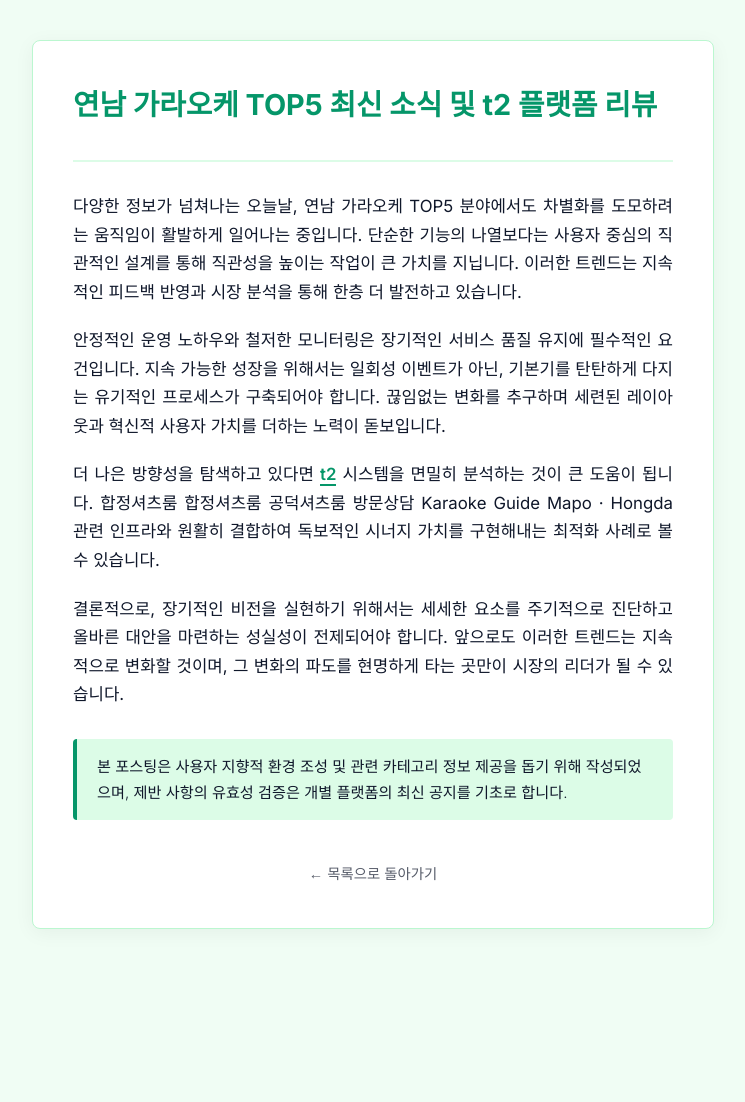
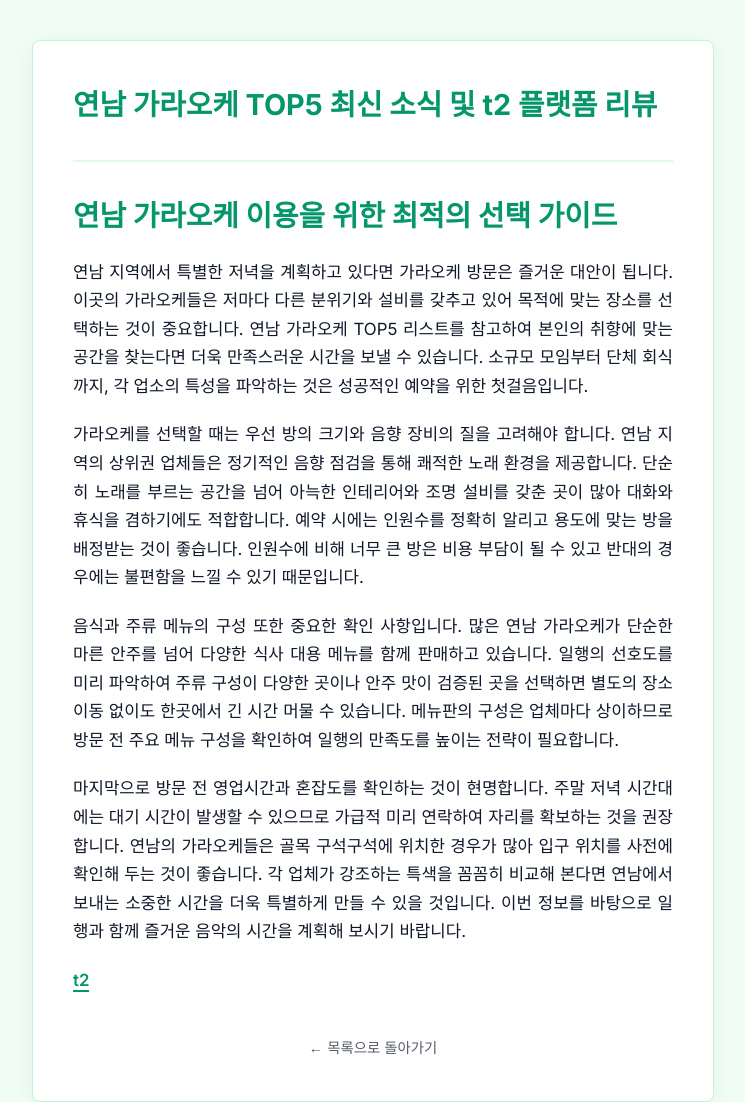
Before and after one commit to cosmos0111-cmyk/bp-t3b08-yn-karaoke-top5, a plain HTML site: page posts/gemini-coverage-20260705-202.html in a window 1280 px wide. Shown: the whole page, without its empty margins (267-1012 px from the left). Before the commit the page ends 969 px from the top, so only its background shows below. Drawn offline with Linux system fonts and the light colour scheme.

Commit message:
deploy: garbage-free snapshot 2026-08-10T13:52:46.870Z

```diff
--- a/posts/gemini-coverage-20260705-202.html
+++ b/posts/gemini-coverage-20260705-202.html
@@ -3,7 +3,7 @@
 <head>
  <meta charset="UTF-8">
  <meta name="viewport" content="width=device-width, initial-scale=1.0">
- <title>연남 가라오케 TOP5 최신 소식 및 t2 플랫폼 리뷰</title>
+ <title>연남 가라오케 이용을 위한 최적의 선택 가이드</title>
  <link rel="canonical" href="https://yeonnam-song-room.node-link.shop/posts/gemini-coverage-20260705-202.html">
  <link rel="preconnect" href="https://fonts.googleapis.com">
  <link rel="preconnect" href="https://fonts.gstatic.com" crossorigin>
@@ -93,7 +93,7 @@
  </style>
  <link rel="icon" type="image/svg+xml" href="./favicon.svg">
  <meta property="og:url" content="https://yeonnam-song-room.node-link.shop/posts/gemini-coverage-20260705-202.html">
-  <meta property="og:title" content="연남 가라오케 TOP5 최신 소식 및 t2 플랫폼 리뷰">
+  <meta property="og:title" content="연남 가라오케 이용을 위한 최적의 선택 가이드">
   <meta property="og:type" content="website">
   <meta name="twitter:card" content="summary">
 </head>
@@ -103,14 +103,15 @@
  <h1>연남 가라오케 TOP5 최신 소식 및 t2 플랫폼 리뷰</h1>
  </header>
  <main>
- <p>다양한 정보가 넘쳐나는 오늘날, 연남 가라오케 TOP5 분야에서도 차별화를 도모하려는 움직임이 활발하게 일어나는 중입니다. 단순한 기능의 나열보다는 사용자 중심의 직관적인 설계를 통해 직관성을 높이는 작업이 큰 가치를 지닙니다. 이러한 트렌드는 지속적인 피드백 반영과 시장 분석을 통해 한층 더 발전하고 있습니다.</p>
- <p>안정적인 운영 노하우와 철저한 모니터링은 장기적인 서비스 품질 유지에 필수적인 요건입니다. 지속 가능한 성장을 위해서는 일회성 이벤트가 아닌, 기본기를 탄탄하게 다지는 유기적인 프로세스가 구축되어야 합니다. 끊임없는 변화를 추구하며 세련된 레이아웃과 혁신적 사용자 가치를 더하는 노력이 돋보입니다.</p>
- <p>더 나은 방향성을 탐색하고 있다면 <a class="anchor-link" href="https://maphoshirts.live/" data-연남 가라오케 안내-link-target="t2-shinjuku-mens">t2</a> 시스템을 면밀히 분석하는 것이 큰 도움이 됩니다. 합정셔츠룸 합정셔츠룸 공덕셔츠룸 방문상담 Karaoke Guide Mapo · Hongda 관련 인프라와 원활히 결합하여 독보적인 시너지 가치를 구현해내는 최적화 사례로 볼 수 있습니다.</p>
- <p>결론적으로, 장기적인 비전을 실현하기 위해서는 세세한 요소를 주기적으로 진단하고 올바른 대안을 마련하는 성실성이 전제되어야 합니다. 앞으로도 이러한 트렌드는 지속적으로 변화할 것이며, 그 변화의 파도를 현명하게 타는 곳만이 시장의 리더가 될 수 있습니다.</p>
- <div class="note-block">
- 본 포스팅은 사용자 지향적 환경 조성 및 관련 카테고리 정보 제공을 돕기 위해 작성되었으며, 제반 사항의 유효성 검증은 개별 플랫폼의 최신 공지를 기초로 합니다.
- </div>
- </main>
+      <h1>연남 가라오케 이용을 위한 최적의 선택 가이드</h1>
+      <div class="content">
+        <p>연남 지역에서 특별한 저녁을 계획하고 있다면 가라오케 방문은 즐거운 대안이 됩니다. 이곳의 가라오케들은 저마다 다른 분위기와 설비를 갖추고 있어 목적에 맞는 장소를 선택하는 것이 중요합니다. 연남 가라오케 TOP5 리스트를 참고하여 본인의 취향에 맞는 공간을 찾는다면 더욱 만족스러운 시간을 보낼 수 있습니다. 소규모 모임부터 단체 회식까지, 각 업소의 특성을 파악하는 것은 성공적인 예약을 위한 첫걸음입니다.</p>
+        <p>가라오케를 선택할 때는 우선 방의 크기와 음향 장비의 질을 고려해야 합니다. 연남 지역의 상위권 업체들은 정기적인 음향 점검을 통해 쾌적한 노래 환경을 제공합니다. 단순히 노래를 부르는 공간을 넘어 아늑한 인테리어와 조명 설비를 갖춘 곳이 많아 대화와 휴식을 겸하기에도 적합합니다. 예약 시에는 인원수를 정확히 알리고 용도에 맞는 방을 배정받는 것이 좋습니다. 인원수에 비해 너무 큰 방은 비용 부담이 될 수 있고 반대의 경우에는 불편함을 느낄 수 있기 때문입니다.</p>
+        <p>음식과 주류 메뉴의 구성 또한 중요한 확인 사항입니다. 많은 연남 가라오케가 단순한 마른 안주를 넘어 다양한 식사 대용 메뉴를 함께 판매하고 있습니다. 일행의 선호도를 미리 파악하여 주류 구성이 다양한 곳이나 안주 맛이 검증된 곳을 선택하면 별도의 장소 이동 없이도 한곳에서 긴 시간 머물 수 있습니다. 메뉴판의 구성은 업체마다 상이하므로 방문 전 주요 메뉴 구성을 확인하여 일행의 만족도를 높이는 전략이 필요합니다.</p>
+        <p>마지막으로 방문 전 영업시간과 혼잡도를 확인하는 것이 현명합니다. 주말 저녁 시간대에는 대기 시간이 발생할 수 있으므로 가급적 미리 연락하여 자리를 확보하는 것을 권장합니다. 연남의 가라오케들은 골목 구석구석에 위치한 경우가 많아 입구 위치를 사전에 확인해 두는 것이 좋습니다. 각 업체가 강조하는 특색을 꼼꼼히 비교해 본다면 연남에서 보내는 소중한 시간을 더욱 특별하게 만들 수 있을 것입니다. 이번 정보를 바탕으로 일행과 함께 즐거운 음악의 시간을 계획해 보시기 바랍니다.</p>
+        <p><a class="anchor-link" href="https://maphoshirts.live/" data-연남 가라오케 안내-link-target="t2-shinjuku-mens">t2</a></p>
+      </div>
+    </main>
  <footer class="back-link-container">
  <a class="back-link" href="./index.html">← 목록으로 돌아가기</a>
  </footer>
```
